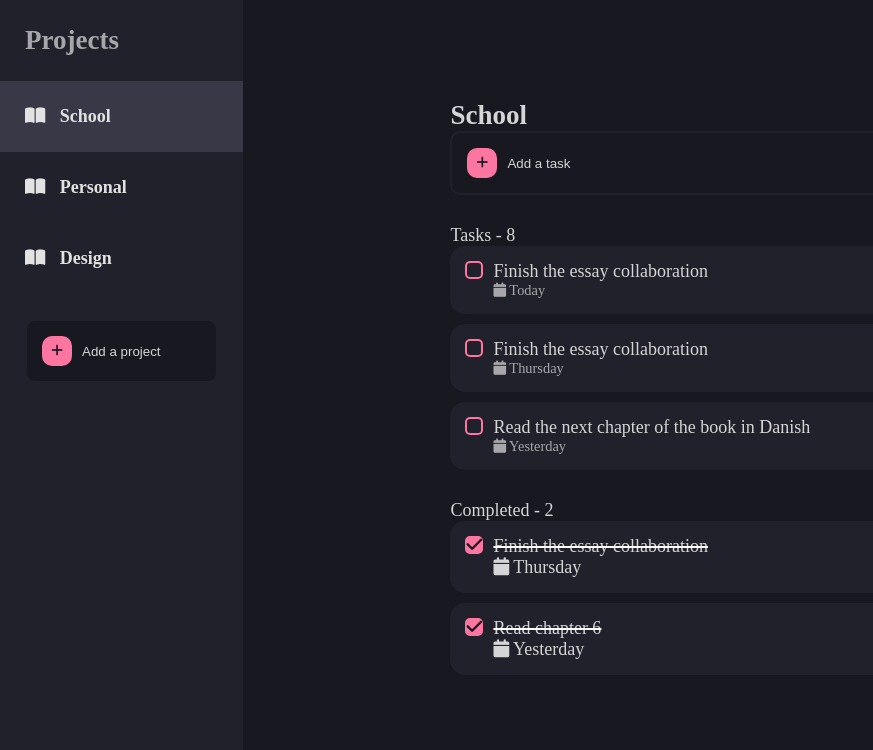
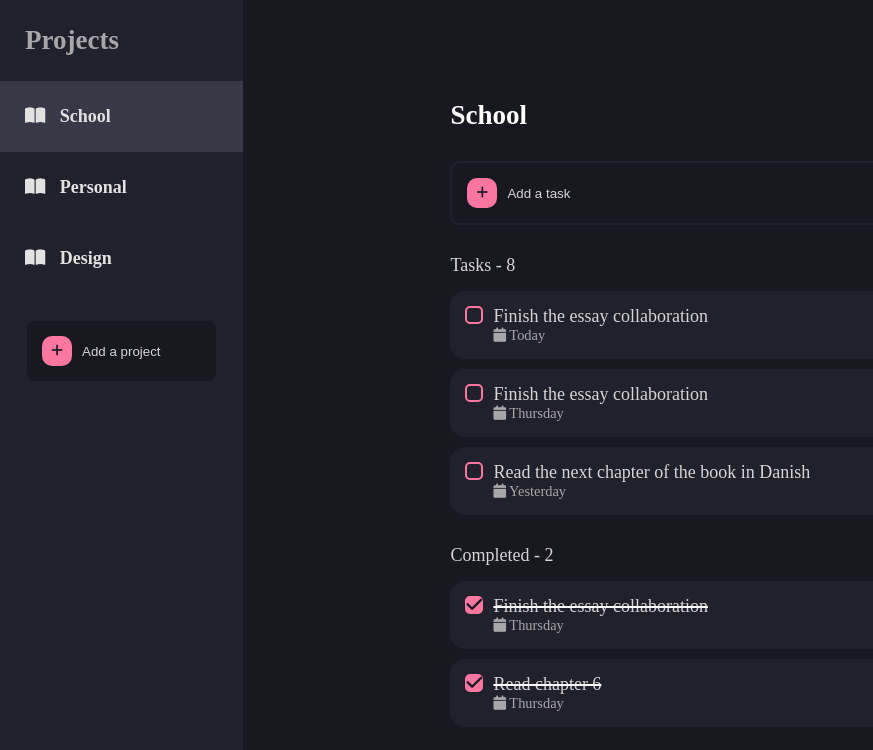
Before and after one commit to Selt0/todo-list, a website built with webpack: page dist/index.html in a window 1280 px wide. Shown: the whole page, without its empty margins (0-873 px from the left). Built offline with nearby package versions, Linux system fonts and the light colour scheme.

Commit message:
update html skeleton

```diff
--- a/dist/index.html
+++ b/dist/index.html
@@ -10,12 +10,10 @@
       <section class="sidebar">
         <h2>Projects</h2>
         <div class="project-container">
-          <div class="project active">
+          <div class="project active" data-project-title = 'School'>
             <div class="project-info">
               <i class="fa-solid fa-book-open"></i>
-              <span class="project-title">
-                School
-              </span>
+              <span class="project-title">School</span>
             </div>
             <div class="project-buttons">
               <i class="fa-solid fa-pen-to-square"></i>
@@ -25,9 +23,7 @@
           <div class="project">
             <div class="project-info">
               <i class="fa-solid fa-book-open"></i>
-              <span class="project-title">
-                Personal
-              </span>
+              <span class="project-title">Personal</span>
             </div>
             <div class="project-buttons">
               <i class="fa-solid fa-pen-to-square"></i>
@@ -37,9 +33,7 @@
           <div class="project">
             <div class="project-info">
               <i class="fa-solid fa-book-open"></i>
-              <span class="project-title">
-                Design
-              </span>
+              <span class="project-title">Design</span>
             </div>
             <div class="project-buttons">
               <i class="fa-solid fa-pen-to-square"></i>
@@ -58,7 +52,7 @@
       </section>
       <section class="tasks">
         <div class="container">
-          <h1 class="title">School</h1>
+          <h1 class="project-title">School</h1>
           <div class="add-task card">
             <button id="add-task" class="btn">
               <div class="add-icon">
@@ -67,8 +61,8 @@
               Add a task
             </button>
           </div>
+          <p class="counter">Tasks - <span class="total-tasks">8</span></p>
           <div class="tasks-container">
-            <p>Tasks - <span class="total-tasks">8</span></p>
             <div class="card">
               <div class="checkbox">
               </div>
@@ -110,17 +104,21 @@
             </div>
           </div>
 
-          <div class="completed-tasks task-container">
-            <p>Completed - <span class="completed-tasks">2</span></p>
+          <p class="counter">Completed - <span class="completed-tasks">2</span></p>
+
+          <div class="completed-tasks tasks-container">
+
             <div class="card">
               <div class="checkbox checked">
                 <i class="fa-solid fa-check"></i>
               </div>
               <div class="task-info">
                 <p class="task-title completed">Finish the essay collaboration</p>
-                <div class="due-date">
-                  <i class="fa-solid fa-calendar"></i>
-                  <span class="day">Thursday</span>
+                <div class="task-details">
+                  <div class="due-date">
+                    <i class="fa-solid fa-calendar"></i>
+                    <span class="day">Thursday</span>
+                  </div>
                 </div>
               </div>
             </div>
@@ -130,9 +128,11 @@
               </div>
               <div class="task-info">
                 <p class="task-title completed">Read chapter 6</p>
-                <div class="due-date">
-                  <i class="fa-solid fa-calendar"></i>
-                  <span class="day">Yesterday</span>
+                <div class="task-details">
+                  <div class="due-date">
+                    <i class="fa-solid fa-calendar"></i>
+                    <span class="day">Thursday</span>
+                  </div>
                 </div>
               </div>
             </div>
```
